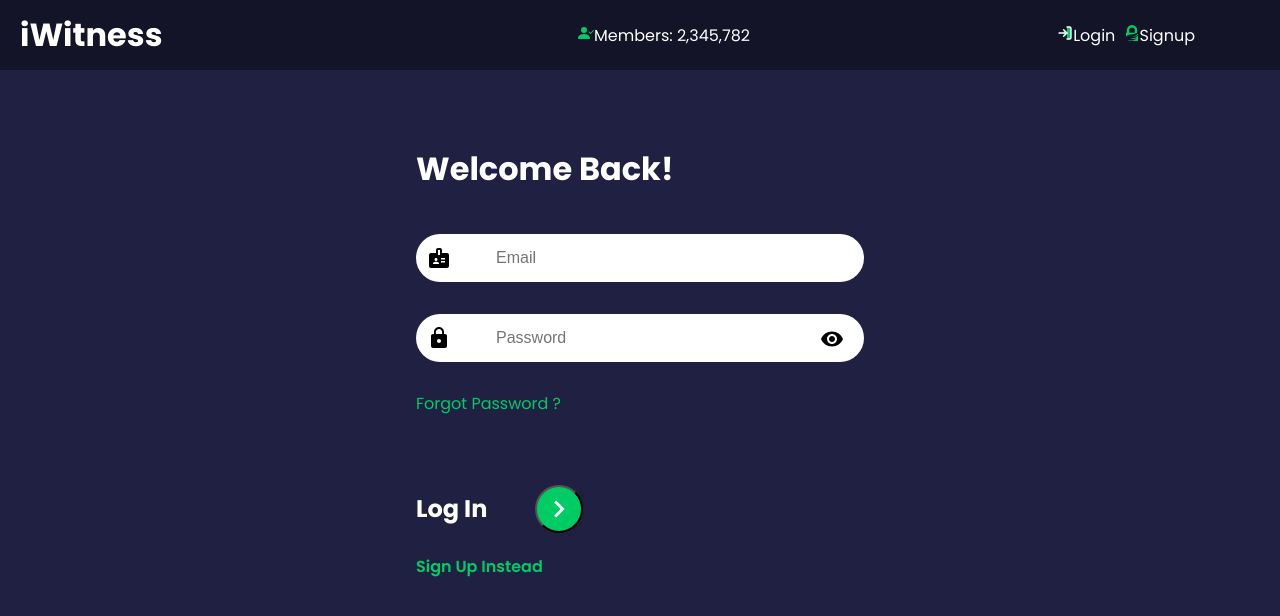
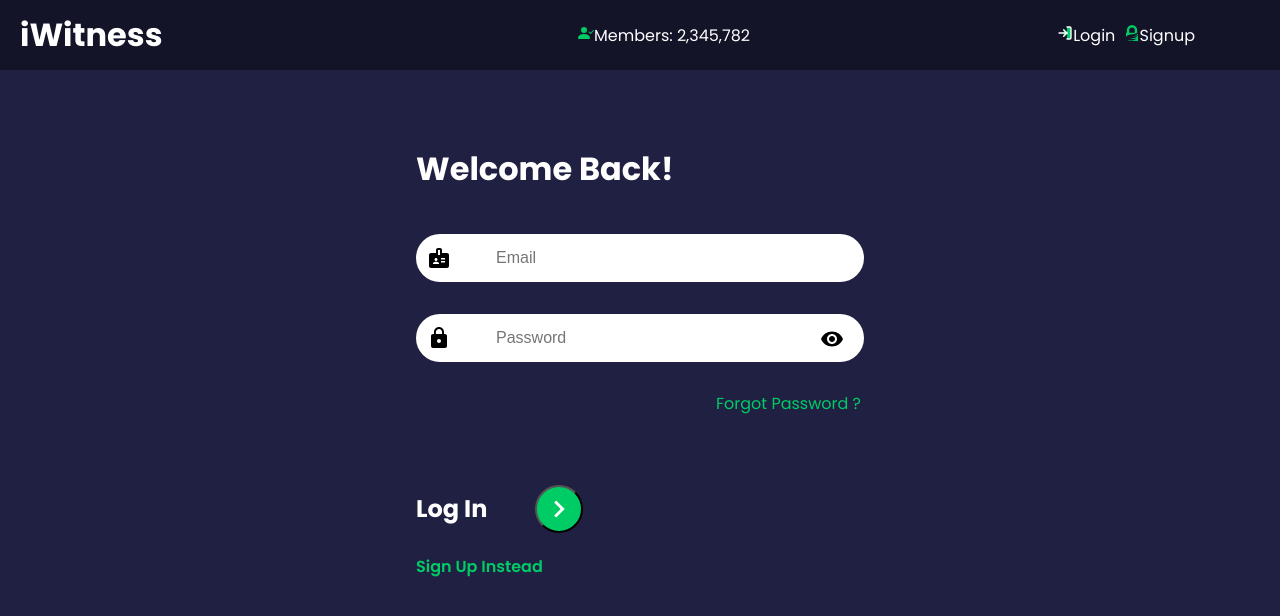
Before and after one commit to Eternal-Engine/the-eye, a React (Create React App) app in the folder frontend/: page /log-in in a window 1280 px wide. Shown: the top 616 px of the page. Built offline with nearby package versions, Linux system fonts and the light colour scheme.

Commit message:
feat(frontend): refactored signup form

```diff
--- a/frontend/src/index.css
+++ b/frontend/src/index.css
@@ -227,6 +227,7 @@ header {
   font-weight: 300;
   text-align: right;
   text-decoration: none;
+  padding-left: 300px;
 }
 
 .signInBar,
```
